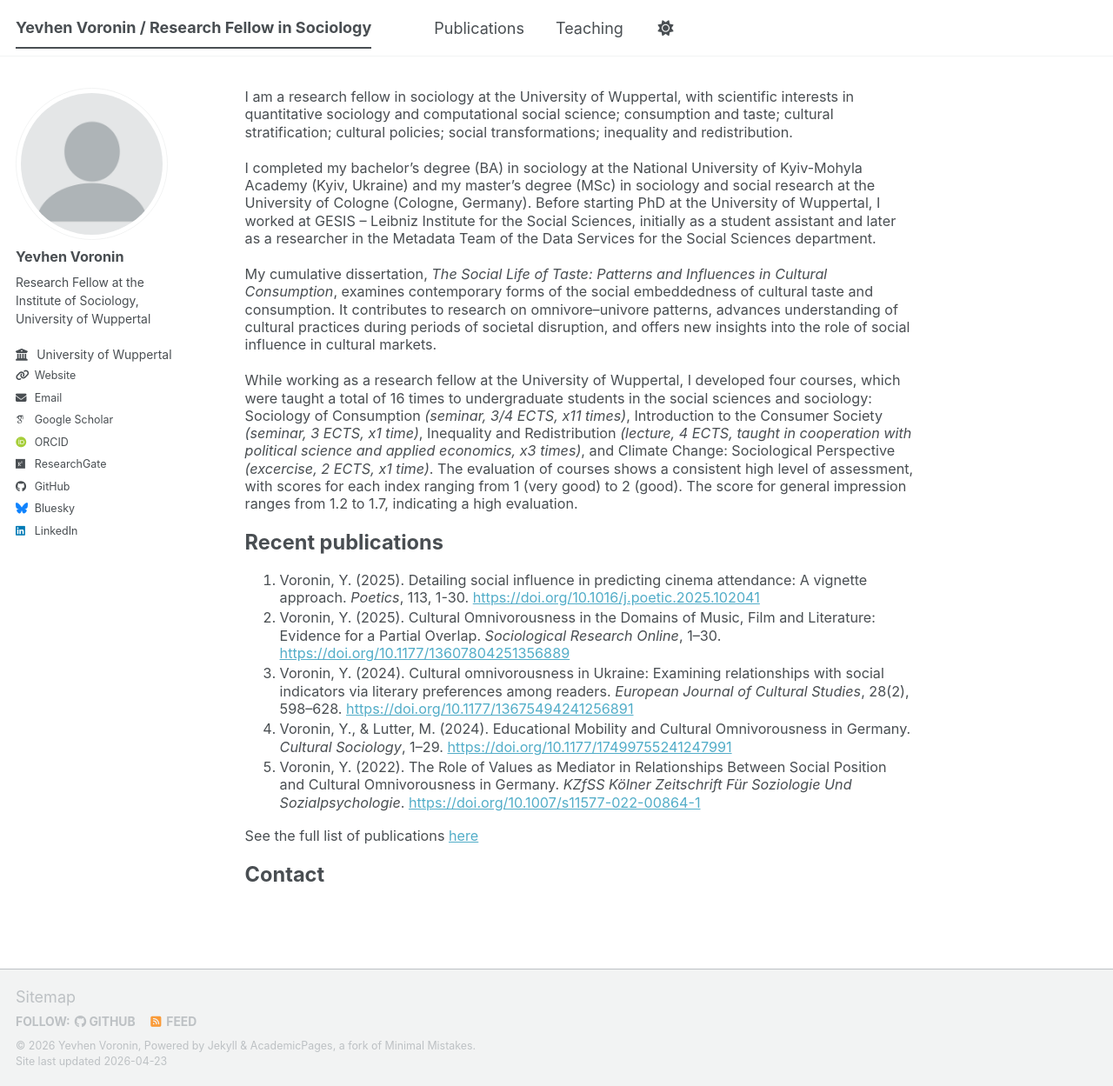
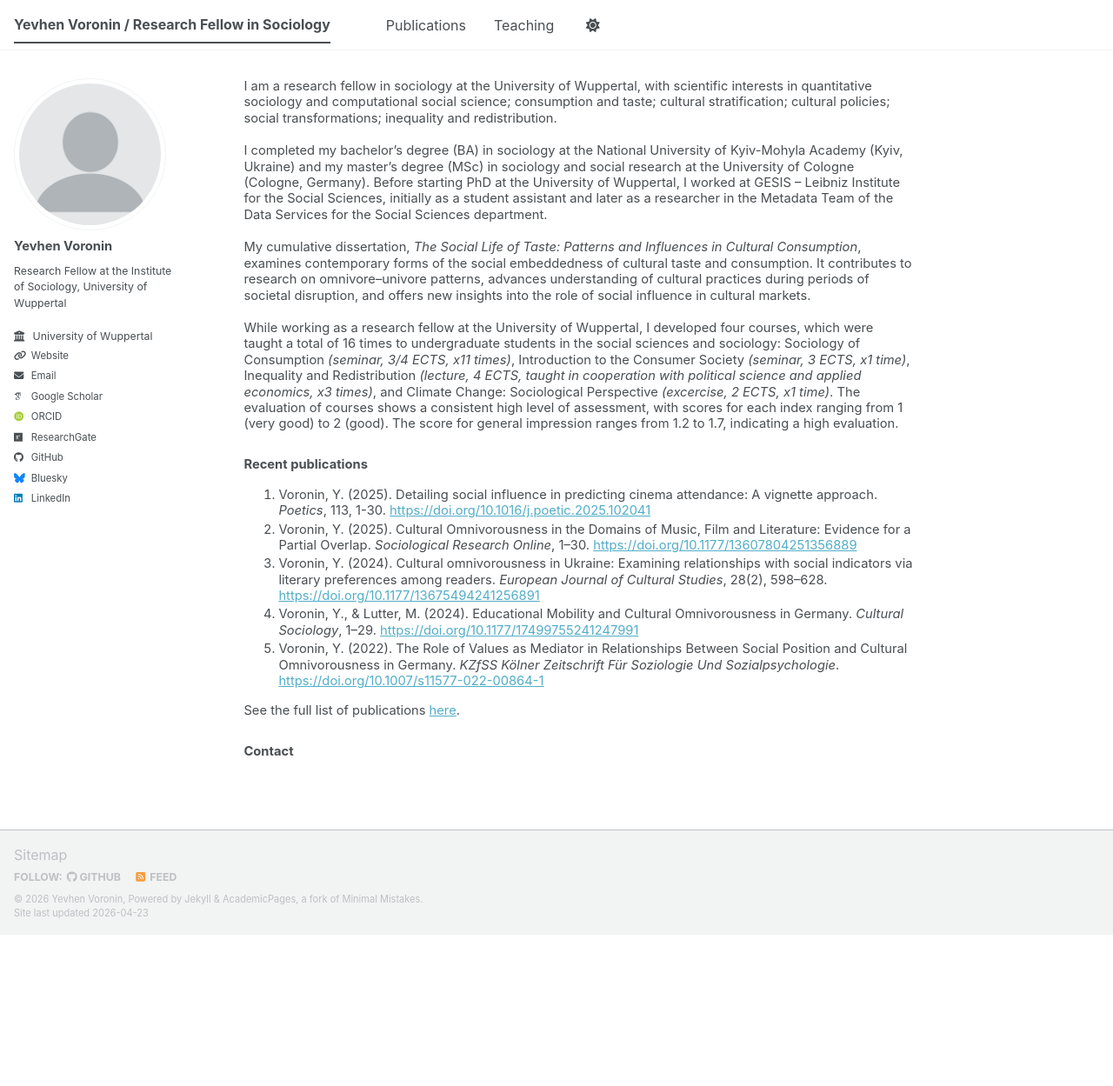
Before and after one commit to voronin-yevhen/voronin-yevhen.github.io, a Jekyll site: the page built from _pages/about.md, in a window 1280 px wide and 1249 px high. Shown: the whole window at 87% size. Built offline with Jekyll 4.4.1, drawn with Linux system fonts in a browser that asks for light colours; some web fonts are replaced; a script bundle is joined from its source files by our own code; library files that are not in the unit come from our copies.

Commit message:
fonts again

```diff
--- a/_pages/about.md
+++ b/_pages/about.md
@@ -14,15 +14,13 @@ My cumulative dissertation, *The Social Life of Taste: Patterns and Influences i
 
 While working as a research fellow at the University of Wuppertal, I developed four courses, which were taught a total of 16 times to undergraduate students in the social sciences and sociology: Sociology of Consumption *(seminar, 3/4 ECTS, x11 times)*, Introduction to the Consumer Society *(seminar, 3 ECTS, x1 time)*, Inequality and Redistribution *(lecture, 4 ECTS, taught in cooperation with political science and applied economics, x3 times)*, and Climate Change: Sociological Perspective *(excercise, 2 ECTS, x1 time)*. The evaluation of courses shows a consistent high level of assessment, with scores for each index ranging from 1 (very good) to 2 (good). The score for general impression ranges from 1.2 to 1.7, indicating a high evaluation.
 
-Recent publications
-======
+### Recent publications
 1. Voronin, Y. (2025). Detailing social influence in predicting cinema attendance: A vignette approach. *Poetics*, 113, 1-30. [https://doi.org/10.1016/j.poetic.2025.102041](https://doi.org/10.1016/j.poetic.2025.102041){:target="_blank"}
 2. Voronin, Y. (2025). Cultural Omnivorousness in the Domains of Music, Film and Literature: Evidence for a Partial Overlap. *Sociological Research Online*, 1–30. [https://doi.org/10.1177/13607804251356889](https://doi.org/10.1177/13607804251356889){:target="_blank"}
 3. Voronin, Y. (2024). Cultural omnivorousness in Ukraine: Examining relationships with social indicators via literary preferences among readers. *European Journal of Cultural Studies*, 28(2), 598–628. [https://doi.org/10.1177/13675494241256891](https://doi.org/10.1177/13675494241256891){:target="_blank"}
 4. Voronin, Y., & Lutter, M. (2024). Educational Mobility and Cultural Omnivorousness in Germany. *Cultural Sociology*, 1–29. [https://doi.org/10.1177/17499755241247991](https://doi.org/10.1177/17499755241247991){:target="_blank"}
 5. Voronin, Y. (2022). The Role of Values as Mediator in Relationships Between Social Position and Cultural Omnivorousness in Germany. *KZfSS Kölner Zeitschrift Für Soziologie Und Sozialpsychologie*. [https://doi.org/10.1007/s11577-022-00864-1](https://doi.org/10.1007/s11577-022-00864-1){:target="_blank"}
 
-See the full list of publications  [here](/publications/)
+See the full list of publications [here](/publications/).
 
-Contact
-======
+### Contact
--- a/_sass/_themes.scss
+++ b/_sass/_themes.scss
@@ -33,8 +33,8 @@ $garamond                   : Garamond, serif;
 $type-size-1                : 2.1em;  // ~39.056px
 $type-size-2                : 1.71em;  // ~31.248px
 $type-size-3                : 1.31em;  // ~25.008px
-$type-size-4                : 1.11em;   // ~20px
-$type-size-5                : 0.9em;      // ~16px
+$type-size-4                : 1.18em;   // ~20px
+$type-size-5                : 0.92em;      // ~16px
 $type-size-6                : 0.77em;   // ~12px
 $type-size-7                : 0.69em; // ~11px
 $type-size-8                : 0.65em;  // ~10px
--- a/_sass/layout/_reset.scss
+++ b/_sass/layout/_reset.scss
@@ -8,10 +8,10 @@ html {
   /* apply a natural box layout model to all elements */
   box-sizing: border-box;
   background-color: var(--global-bg-color);
-  font-size: 16px;
+  font-size: $doc-font-size ;
 
   @include breakpoint($medium) {
-    font-size: 18px;
+    font-size: $doc-font-size ;
   }
 
   -webkit-text-size-adjust: 100%;
```
Also changed, not shown: _pages/publications.md (+0 -1 lines), _pages/teaching.md (+2 -2 lines).
